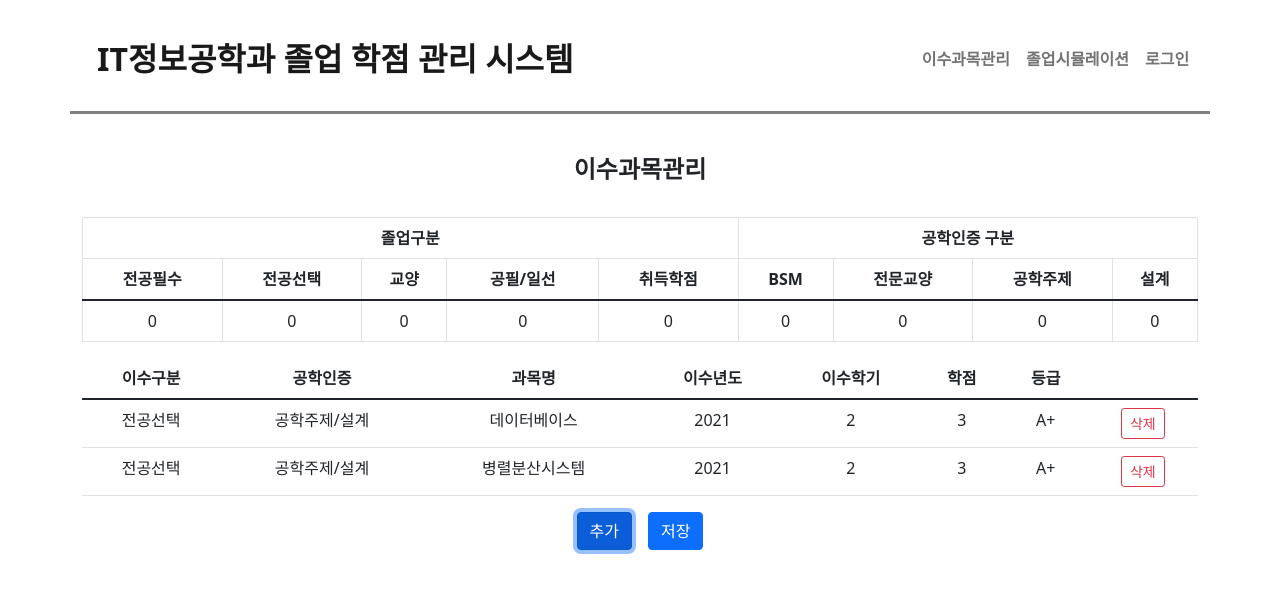
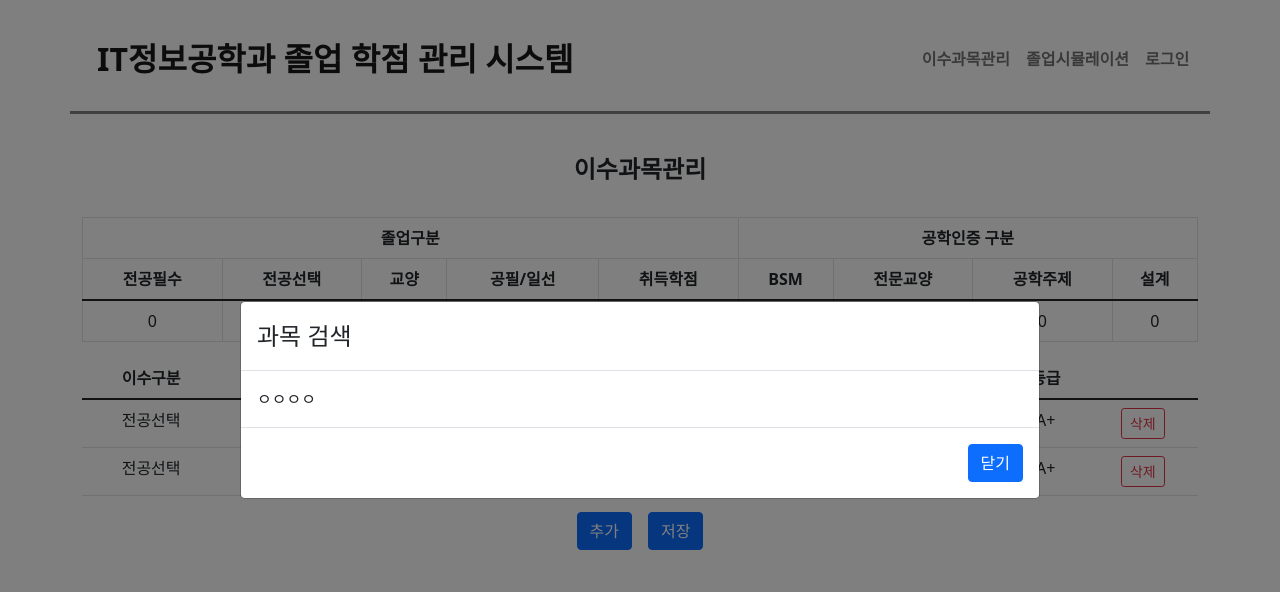
Before and after one commit to ekdud0529/CreditManageSystem, a React (Create React App) app in the folder frontend/: page /manage in a window 1280 px wide. Both pictures are taken after a click on the button "추가". Shown: the top 592 px of the page. Built offline with nearby package versions, Linux system fonts and the light colour scheme.

Commit message:
Add : create modal
1. modal창 생성

Add : #3

```diff
--- /dev/null
+++ b/frontend/src/components/customModal.js
@@ -0,0 +1,26 @@
+import React, {Component} from "react";
+import { Button, Modal } from "react-bootstrap";
+
+class CustomModal extends Component{
+    render(){
+        return(
+            <Modal show={this.props.show} size="lg" aria-labelledby="contained-modal-title-vcenter" centered>
+                <Modal.Header>
+                    <Modal.Title  id="contained-modal-title-vcenter">
+                        과목 검색
+                    </Modal.Title>
+                </Modal.Header>
+                <Modal.Body>
+                    ㅇㅇㅇㅇ
+                </Modal.Body>
+                <Modal.Footer>
+                    <Button onClick={this.props.onHide}>닫기</Button>
+                </Modal.Footer>
+            </Modal>
+
+        );
+    }
+
+}
+
+export default CustomModal
--- a/frontend/src/components/tables.js
+++ b/frontend/src/components/tables.js
@@ -80,7 +80,7 @@ class Tables extends Component{
                                     </tbody>
                                 </Table>
                                 <Stack className="my-3 justify-content-center" direction="horizontal" gap={3}>
-                    <Button>추가</Button>
+                                    <Button onClick={this.props.onOpenModal}>추가</Button>
                                     {_button}
                                 </Stack>
                             </Form>
--- a/frontend/src/pages/home.js
+++ b/frontend/src/pages/home.js
@@ -8,8 +8,8 @@ class Home extends Component{
     render(){
         var _content =
         <Container className="home">
-            <Button className="home" href="/manage">이수과목관리</Button>
-            <Button className="home" href="/simulation">졸업시뮬레이션</Button>
+            <Button href="/manage">이수과목관리</Button>
+            <Button href="/simulation">졸업시뮬레이션</Button>
         </Container>
 
         return(
--- a/frontend/src/pages/manage.js
+++ b/frontend/src/pages/manage.js
@@ -2,8 +2,24 @@ import React, {Component} from "react";
 import Header from "../components/header";
 import Content from "../components/content";
 import Tables from "../components/tables";
+import CustomModal from "../components/customModal";
 
 class Manage extends Component{
+    constructor(props){
+        super(props);
+        this.state = {
+            isOpenModal : false
+        }
+    }
+
+    openModal = () => {
+        this.setState({isOpenModal : true});
+    }
+
+    closeModal = () => {
+        this.setState({isOpenModal : false});
+    }
+
     render(){
         var _title = null;
         var _content = null;
@@ -12,7 +28,8 @@ class Manage extends Component{
                 _title = "이수과목관리";
                 _content =  <div>
                                 <Tables id={1}></Tables>
-                                <Tables id={2}></Tables>
+                                <Tables id={2} onOpenModal={this.openModal}></Tables>
+                                <CustomModal show={this.state.isOpenModal} onHide={this.closeModal}></CustomModal>
                             </div>;
                 break;
             case 2:
--- a/frontend/src/stylesheets/home.css
+++ b/frontend/src/stylesheets/home.css
@@ -1,4 +1,4 @@
-a.home{
+.home a{
     margin: 5%;
     width: 40%;
     height: 450px;
```
Lines whose indentation alone changed are shown as unchanged.
